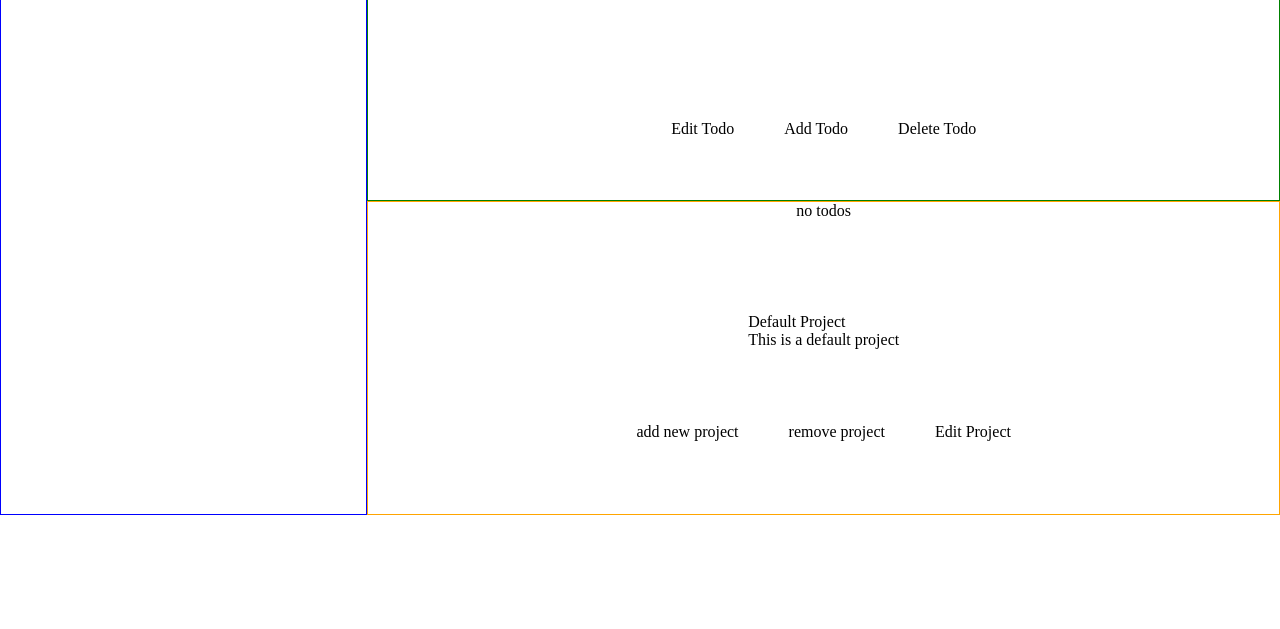
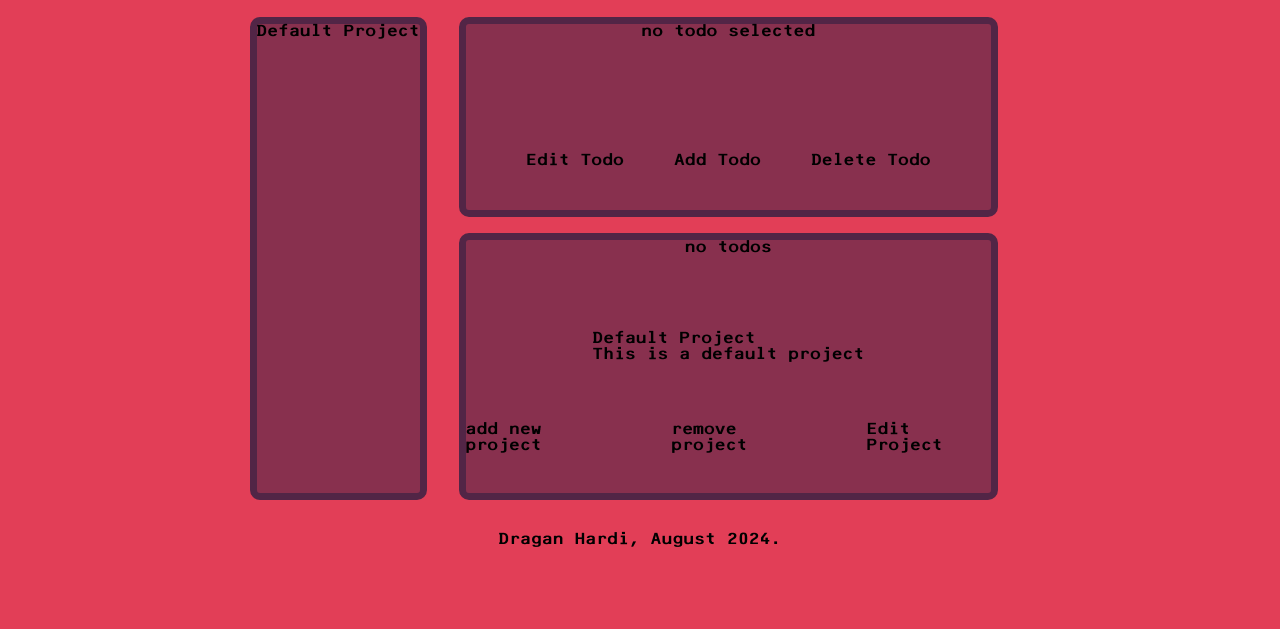
Before and after one commit to Lucidifier/TOP-todo_list, a website built with webpack: page src/index.html in a window 1280 px wide. Shown: the part 171-800 px from the top of the page. Built offline with nearby package versions, Linux system fonts and the light colour scheme.

Commit message:
add font, colors, improve on layout

```diff
--- a/src/index.html
+++ b/src/index.html
@@ -7,6 +7,8 @@
 </head>
 <body>
   <header>
+    <p>TO DO</p>
+    <p>OR NOT TO DO</p>
   </header>
   <main>
     <section class="sidebar_section">
@@ -19,6 +21,8 @@
       <div class="projects_section_content"></div>
     </section>
   </main>
-  <footer></footer>
+  <footer>
+    <p>Dragan Hardi, August 2024.</p>
+  </footer>
 </body>
 </html>
--- a/src/style.css
+++ b/src/style.css
@@ -22,16 +22,50 @@ img {
   height: auto;
 }
 
+:root {
+  --first_color: #E23E57;
+  --second_color: #88304E;
+  --third_color: #522546;
+  --fourth_color: #311D3F;
+
+  --big_font: 5em;
+  --medium_font: 3em;
+  --small_font: 2em;
+  --button_font: 1.5em;
+}
+
+@font-face {
+  font-family: 'main-font';
+  src: url('./fonts/F25_Bank_Printer.otf');
+}
+
+@font-face {
+  font-family: 'title-font';
+  src: url('./fonts/space\ age.ttf');
+}
+
+@font-face {
+  font-family: 'description-font';
+  src: url('./fonts/F25_Bank_Printer.otf');
+}
+
 body {
   display: grid;
   grid-template-columns: 1fr;
   grid-template-rows: 1fr 5fr 1fr;
+  justify-items: center;
+  gap: 2em;
   width: 100%;
   height: 100vh;
+  background-color: var(--first_color);
+  font-family: 'main-font', monospace;
 }
 
 header {
   grid-row: 1/2;
+  color: var(--third_color);
+  font-size: var(--big_font);
+  font-family: 'title-font', monospace;
 }
 
 main {
@@ -39,27 +73,39 @@ main {
   display: grid;
   grid-column: 1fr 1fr 1fr;
   grid-row: 1fr 1fr;
+  gap: 1em 2em;
+  width: 60%;
+  font-family: 'main-font', monospace;
 }
 
 .sidebar_section {
   grid-column: 1/2;
   grid-row: 1/3;
   border: 1px solid blue;
+  background-color: var(--second_color);
+  border: 7px solid var(--third_color);
+  border-radius: 10px;
 }
 
 .todos_section {
   grid-column: 2/4;
   grid-row: 1/2;
   border: 1px solid green;
+  background-color: var(--second_color);
+  border: 7px solid var(--third_color);
+  border-radius: 10px;
 }
 
 .projects_section {
   grid-column: 2/4;
   grid-row: 2/3;
   border: 1px solid orange;
+  background-color: var(--second_color);
+  border: 7px solid var(--third_color);
+  border-radius: 10px;
 }
 
 footer {
   grid-column: 1/3;
-  grid-row: 9/10;
+  grid-row: 3/4;
 }
```
Also changed, not shown: src/fonts/F25_Bank_Printer.otf (added), src/fonts/Zector.ttf (added), src/fonts/space age.ttf (added).
